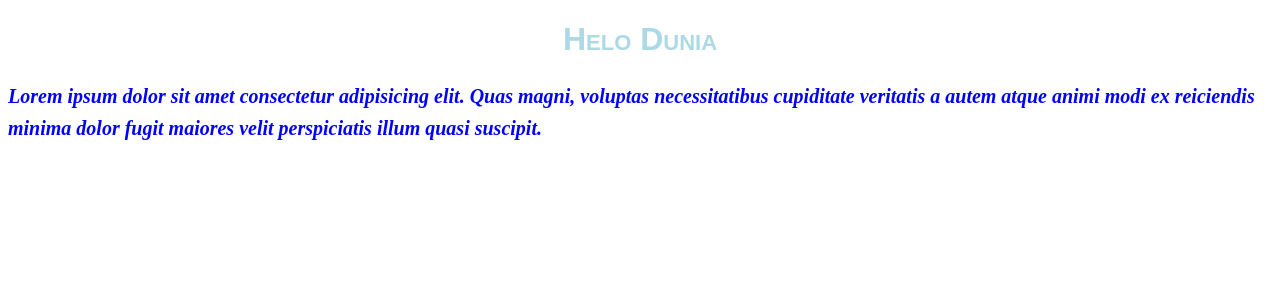
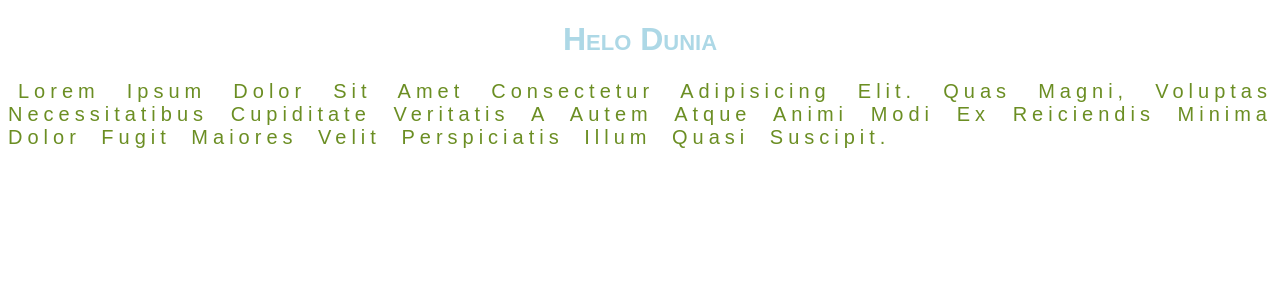
Before and after one commit to RafkyPratama9250/pw2022_2120803031, a PHP site: page /external.html in a window 1280 px wide. Shown: the top 300 px of the page. Run offline with PHP 8.4, Linux system fonts and the light colour scheme.

Commit message:
Ini adalah pertemuan 2

```diff
--- a/Pertemuan_2/style.css
+++ b/Pertemuan_2/style.css
@@ -9,10 +9,12 @@ h1 {
 }
 
 p {
-  font-family: 'Times New Roman', Times, serif;
-  color: blue;
-  line-height: 1.6em;
+  color: olivedrab;
+  text-align: justify;
   font-size: 20px;
-  font-weight: bold;
-  font-style: oblique;
+  text-indent: 10px;
+  text-decoration: none;
+  text-transform: capitalize;
+  letter-spacing: 5px;
+  word-spacing: 10px;
 }
```
